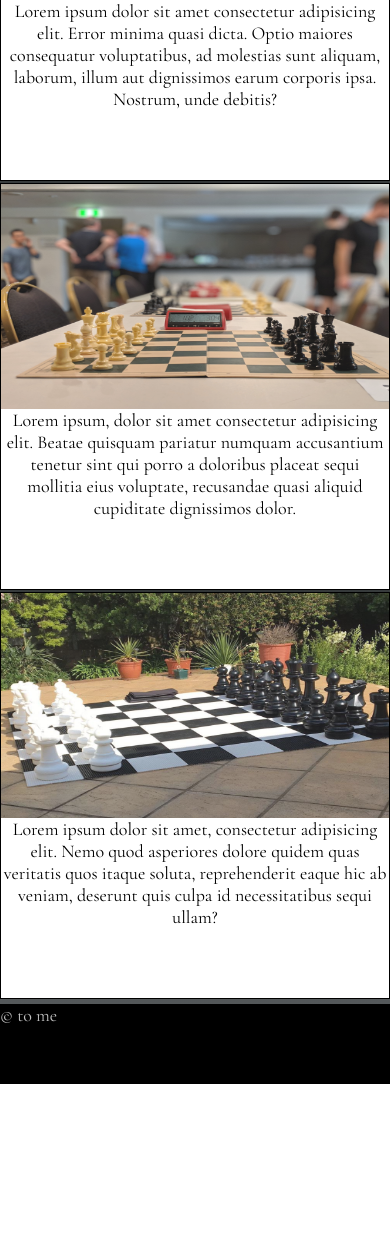
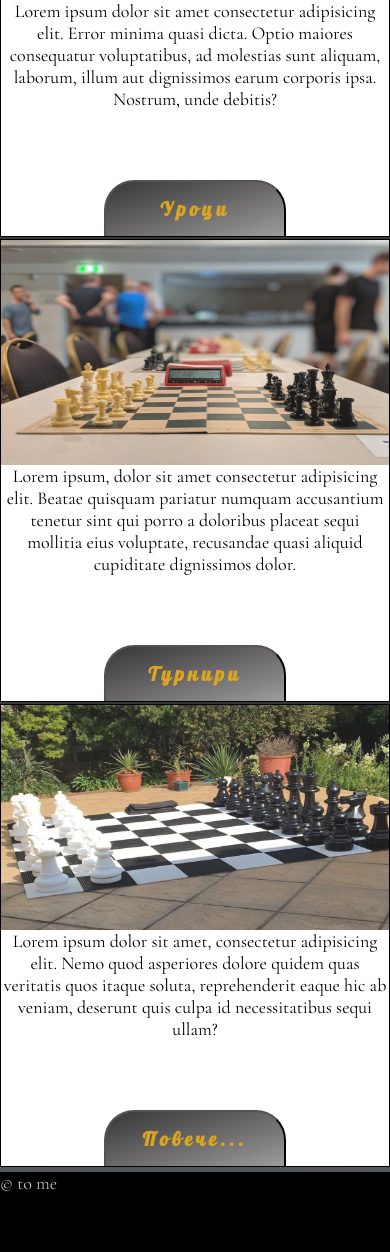
Before and after one commit to GalyaYankova/Project_Chess, a Jekyll site: the page built from index.html, in a window 390 px wide. Shown: the part 869-2121 px from the top of the page. Built offline with Jekyll 4.4.1, drawn with Linux system fonts in a browser that asks for light colours; nearby versions of some CDN libraries; some web fonts are replaced; before the commit the page ends 1953 px from its top, so only the background shows below that.

Commit message:
new button

```diff
--- a/css/style.css
+++ b/css/style.css
@@ -130,28 +130,10 @@ body > main > section > div.home-main > main > article:nth-child(3){
     text-align: center;
     font-size: 18px;
 }
-.home-main > main > article > button{
-   width: 60%;
-   margin-left: 60px;
-   padding: 15px 5px 15px 5px;
-   text-align: center;
-   border-top-left-radius: 30px;
-   border-top-right-radius: 30px;
-   border-bottom: none;
-   background-image: linear-gradient(to right bottom, #393838, #504f4f, #696767, #828181, #9d9b9b);
-   font-family: 'Lobster', cursive;
+
+article > button{
+    display: none;
 }
-
-.home-main > main > article > button>a{
-    font-size: 26px;
-    text-align: center;
-    font-weight: 800;
-    text-decoration: none;
-    color: goldenrod;
-    letter-spacing: 4px;
-}
-
-
 
 .wrapper-home{
     background: black;
@@ -210,7 +192,7 @@ footer {
 
     .wrapper{
         height: 19rem;
-        margin-top: 30px;
+        padding-top: 30px;
     }
 
     h1{
@@ -259,6 +241,28 @@ footer {
     .img{
         height: 48vh;
     }
+
+    .home-main > main > article > button{
+        display: block;
+        width: 47%;
+        margin: auto;
+        text-align: center;
+        border-top-left-radius: 30px;
+        border-top-right-radius: 30px;
+        border-bottom: none;
+        background-image: linear-gradient(to right bottom, #393838, #504f4f, #696767, #828181, #9d9b9b);
+        font-family: 'Lobster', cursive;
+        padding: 15px 3px 15px 3px;
+    }
+
+    .home-main > main > article > button>a{
+        font-size: 1.2rem;
+        text-align: center;
+        font-weight: 800;
+        text-decoration: none;
+        color: goldenrod;
+        letter-spacing: 4px;
+     }
 }
 
 @media all and (max-width: 480px) {
--- a/index.html
+++ b/index.html
@@ -22,7 +22,7 @@ title: Начало
             <p>Lorem ipsum dolor sit amet consectetur adipisicing elit. Error minima quasi dicta. Optio maiores
                 consequatur voluptatibus, ad molestias sunt aliquam, laborum, illum aut dignissimos earum corporis
                 ipsa. Nostrum, unde debitis?</p>
-
+            <button><a href="{{site.baseurl}}/lessons/">Уроци</a></button>
         </article>
         <article>
             <div class="img img-2">
@@ -30,7 +30,7 @@ title: Начало
             <p>Lorem ipsum, dolor sit amet consectetur adipisicing elit. Beatae quisquam pariatur numquam
                 accusantium tenetur sint qui porro a doloribus placeat sequi mollitia eius voluptate, recusandae
                 quasi aliquid cupiditate dignissimos dolor.</p>
-
+                <button><a href="{{site.baseurl}}/tournaments/">Турнири</a></button>
         </article>
         <article>
             <div class="img img-3">
@@ -38,7 +38,7 @@ title: Начало
             <p>Lorem ipsum dolor sit amet, consectetur adipisicing elit. Nemo quod asperiores dolore quidem quas
                 veritatis quos itaque soluta, reprehenderit eaque hic ab veniam, deserunt quis culpa id
                 necessitatibus sequi ullam?</p>
-
+                <button><a href="{{site.baseurl}}/blog/">Повече...</a></button>
         </article>
     </main>
 </div>
```
